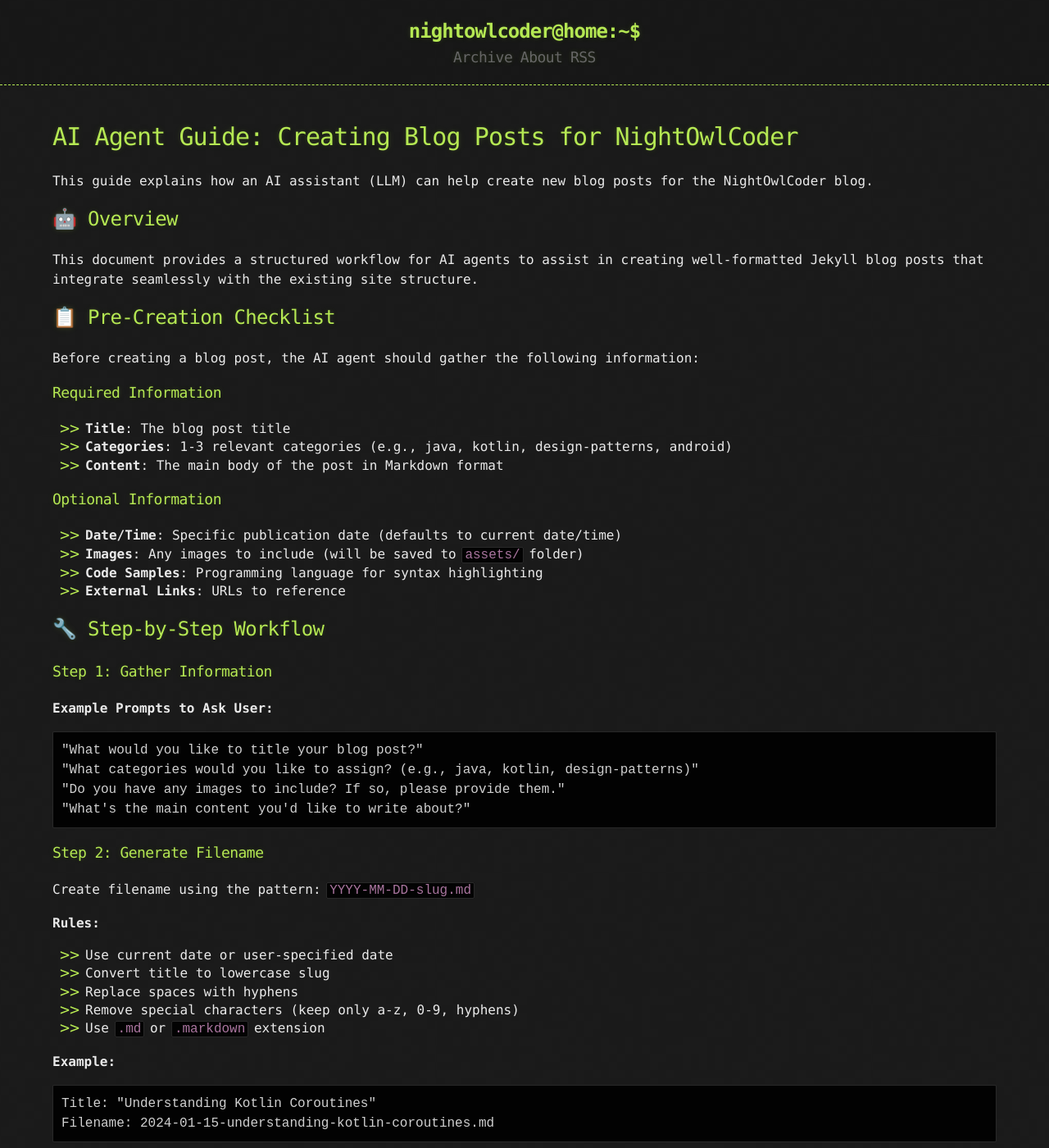
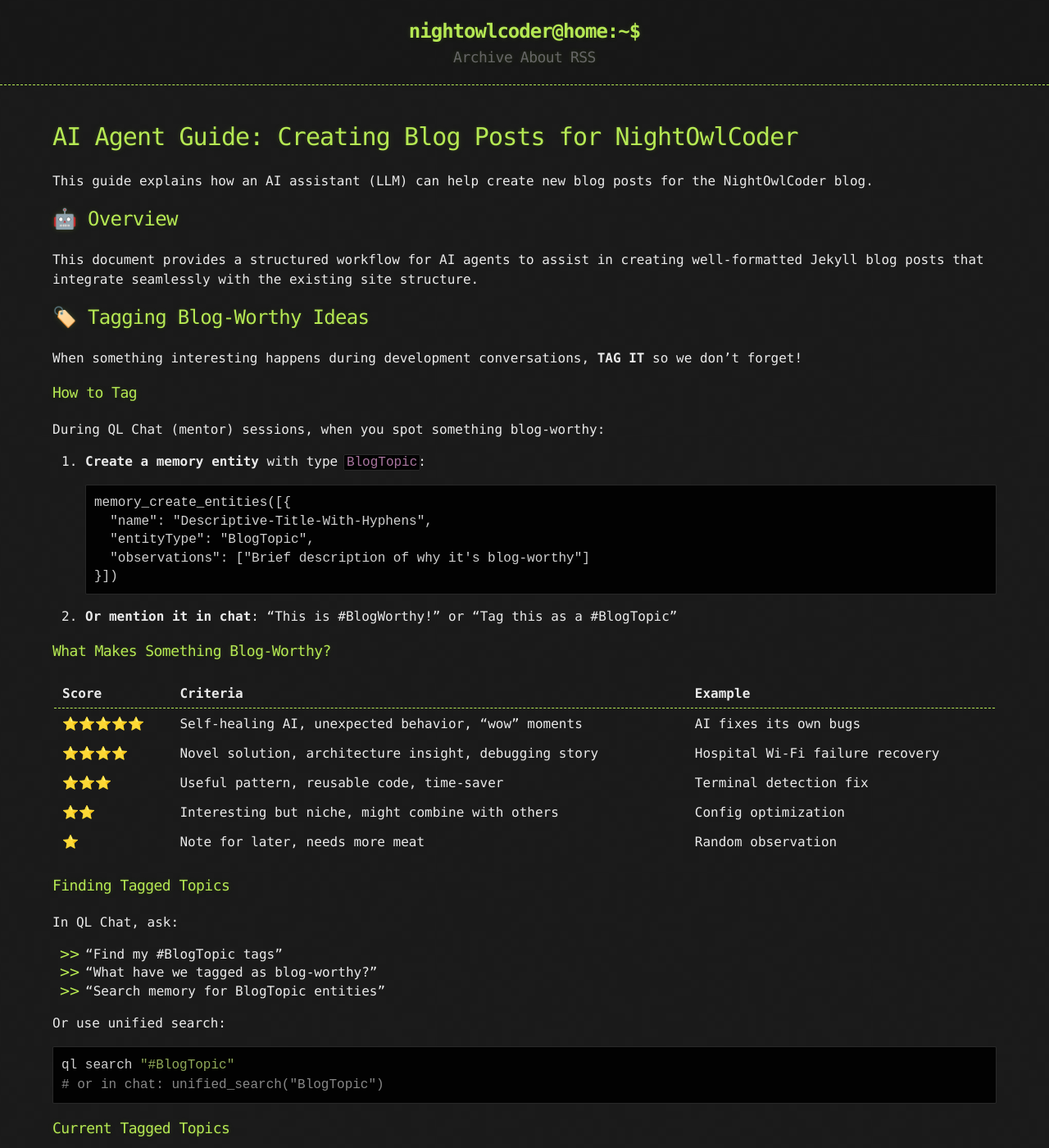
Before and after one commit to NightOwlCoder/NightOwlCoder.github.io, a Jekyll site: the page built from AGENTS.md, in a window 1280 px wide and 1400 px high. Shown: the whole window at 82% size. Built offline with Jekyll 4.4.1, drawn with Linux system fonts in a browser that asks for light colours; our own code applies the rules of GitHub Pages for plain Markdown files; some of the changed text lies outside the part shown.

````diff
--- a/AGENTS.md
+++ b/AGENTS.md
@@ -5,6 +5,54 @@
 ## 🤖 Overview
 
 This document provides a structured workflow for AI agents to assist in creating well-formatted Jekyll blog posts that integrate seamlessly with the existing site structure.
+
+## 🏷️ Tagging Blog-Worthy Ideas
+
+When something interesting happens during development conversations, **TAG IT** so we don't forget!
+
+### How to Tag
+
+During QL Chat (mentor) sessions, when you spot something blog-worthy:
+
+1. **Create a memory entity** with type `BlogTopic`:
+   ```
+   memory_create_entities([{
+     "name": "Descriptive-Title-With-Hyphens",
+     "entityType": "BlogTopic",
+     "observations": ["Brief description of why it's blog-worthy"]
+   }])
+   ```
+
+2. **Or mention it in chat**: "This is #BlogWorthy!" or "Tag this as a #BlogTopic"
+
+### What Makes Something Blog-Worthy?
+
+| Score | Criteria | Example |
+|-------|----------|---------|
+| ⭐⭐⭐⭐⭐ | Self-healing AI, unexpected behavior, "wow" moments | AI fixes its own bugs |
+| ⭐⭐⭐⭐ | Novel solution, architecture insight, debugging story | Hospital Wi-Fi failure recovery |
+| ⭐⭐⭐ | Useful pattern, reusable code, time-saver | Terminal detection fix |
+| ⭐⭐ | Interesting but niche, might combine with others | Config optimization |
+| ⭐ | Note for later, needs more meat | Random observation |
+
+### Finding Tagged Topics
+
+In QL Chat, ask:
+- "Find my #BlogTopic tags"
+- "What have we tagged as blog-worthy?"
+- "Search memory for BlogTopic entities"
+
+Or use unified search:
+```bash
+ql search "#BlogTopic"
+# or in chat: unified_search("BlogTopic")
+```
+
+### Current Tagged Topics
+
+Check memory for entities with `entityType: "BlogTopic"` - these are your blog idea backlog!
+
+---
 
 ## 📋 Pre-Creation Checklist
 
--- a/_threads/2026-01-02-the-day-my-ai-had-a-stroke.txt
+++ b/_threads/2026-01-02-the-day-my-ai-had-a-stroke.txt
@@ -31,6 +31,7 @@
 ✅ LLMs aren't thinking—they're pattern matching
 ✅ When patterns break, chaos ensues
 
-Full story: https://nightowlcoder.github.io/the-day-my-ai-had-a-stroke
+📖 Full story (with the actual Lua output samples!):
+https://nightowlcoder.github.io/the-day-my-ai-had-a-stroke
 
 #AIAgents #LLM #Hallucination #Programming
````
Also changed, not shown: _posts/2026-01-02-the-day-my-ai-had-a-stroke.md (+1 -0 lines), assets/2026-01-02-the-day-my-ai-had-a-stroke.png (added).
